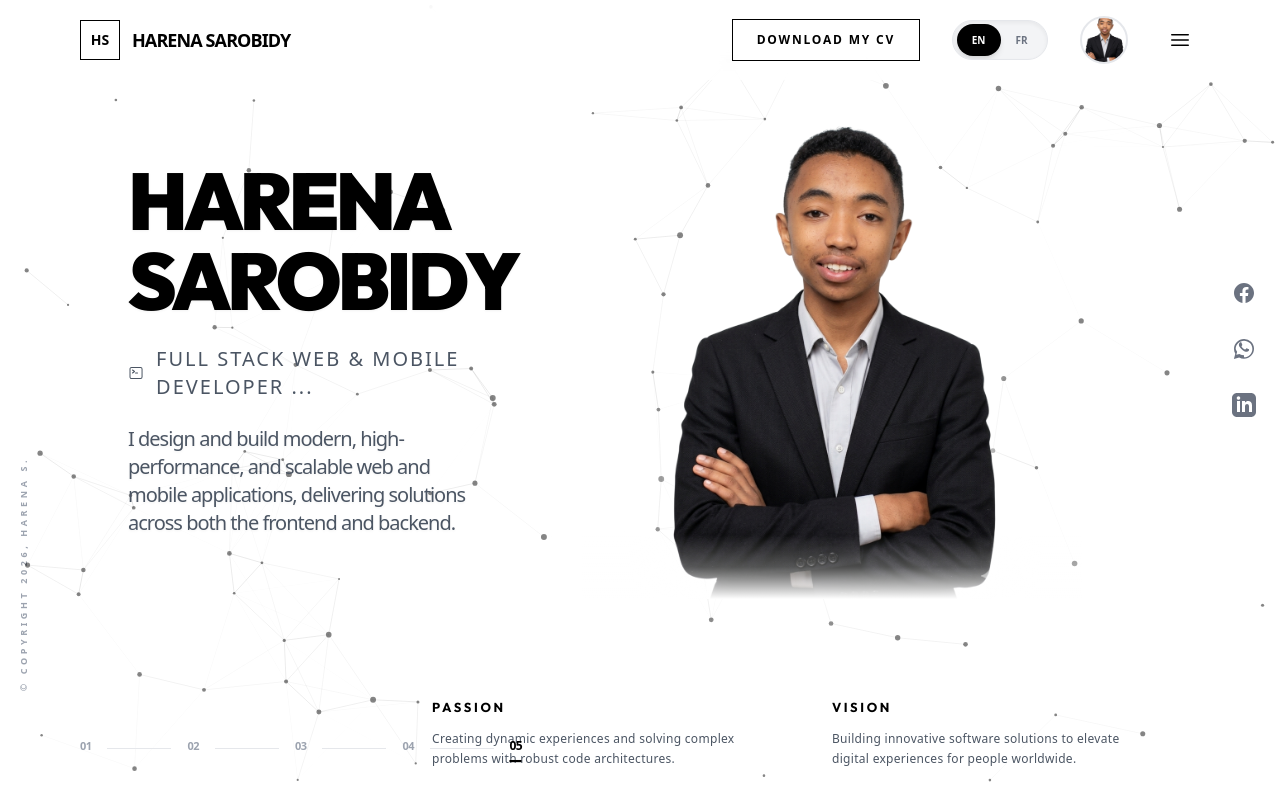
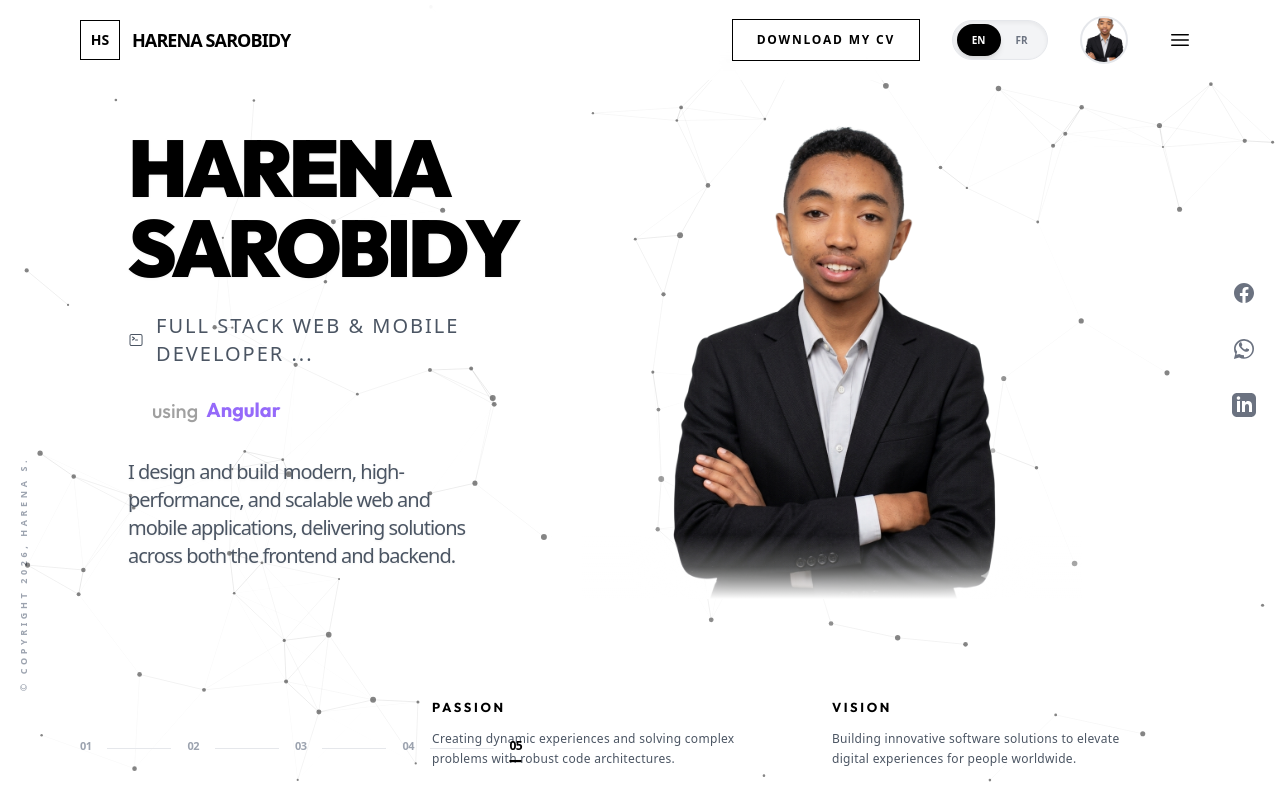
Before and after one commit to MihSA2006/My-Portfolio-V2, a React (Vite) app: page / in a window 1280 px wide. Built offline with nearby package versions, Linux system fonts and the light colour scheme; a web font is replaced by a local one.

Commit message:
Add new content in Me.jsx

```diff
--- a/src/components/Me.jsx
+++ b/src/components/Me.jsx
@@ -35,6 +35,24 @@ const Me = () => {
                             <CommandLineIcon className="w-5 h-5 text-gray-600 md:w-6 md:h-6" />
                             <span className="text-base md:text-xl text-gray-600 font-light tracking-widest uppercase">{t.me.role}</span>
                         </div>
+
+                        {/* Tech Loader Animation */}
+                        <div className="mt-5 flex justify-center lg:justify-start">
+                            <div className="tech-card">
+                                <div className="tech-loader">
+                                    <p>{t.me.use}</p>
+                                    <div className="tech-words">
+                                        <span className="tech-word">React</span>
+                                        <span className="tech-word">Angular</span>
+                                        <span className="tech-word">Nest</span>
+                                        <span className="tech-word">Express</span>
+                                        <span className="tech-word">Django</span>
+                                        <span className="tech-word">React</span>
+                                    </div>
+                                </div>
+                            </div>
+                        </div>
+
                         <p className="mt-6 text-gray-600 leading-relaxed text-sm md:text-xl tracking-tighter drop-shadow-sm transition-all duration-500">
                             {t.me.aboutme}
                         </p>
--- a/src/data/translations/en.js
+++ b/src/data/translations/en.js
@@ -17,6 +17,7 @@ export const en = {
     name: "Harena",
     lastName: "Sarobidy",
     role: "Full Stack Web & Mobile Developer ...",
+    use: "using",
     aboutme:
       "I design and build modern, high-performance, and scalable web and mobile applications, delivering solutions across both the frontend and backend.",
     passion: {
--- a/src/data/translations/fr.js
+++ b/src/data/translations/fr.js
@@ -17,6 +17,7 @@ export const fr = {
     name: "Harena",
     lastName: "Sarobidy",
     role: "Développeur Full Stack Web & Mobile ...",
+    use: "utilisant",
     aboutme:
       "Je conçois et développe des applications modernes, performantes et évolutives, en intervenant aussi bien sur le frontend que sur le backend.",
     passion: {
--- a/src/index.css
+++ b/src/index.css
@@ -38,3 +38,185 @@
   scrollbar-width: none;
   /* Firefox */
 }
+
+/* --- Tech Loader Component CSS (Me.jsx) --- */
+.tech-card {
+  background: none;
+  padding: 0 1.5rem;
+  display: inline-block;
+}
+
+.tech-loader {
+  color: rgb(160, 160, 160);
+  font-family: "Poppins", "Outfit", sans-serif;
+  font-weight: 500;
+  font-size: 20px;
+  box-sizing: content-box;
+  height: 38px;
+  padding: 4px 0;
+  display: flex;
+  align-items: center;
+  border-radius: 8px;
+}
+
+.tech-loader p {
+  margin: 0;
+  padding: 0;
+  font-weight: 500;
+}
+
+.tech-words {
+  overflow: hidden;
+  position: relative;
+  height: 38px;
+}
+
+.tech-words::after {
+  content: "";
+  position: absolute;
+  inset: 0;
+  background: linear-gradient(
+    var(--bg-color) 10%,
+    transparent 30%,
+    transparent 70%,
+    var(--bg-color) 90%
+  );
+  z-index: 20;
+  pointer-events: none;
+}
+
+.tech-word {
+  display: block;
+  height: 38px;
+  line-height: 38px;
+  padding-left: 8px;
+  color: #956afa;
+  font-weight: 700;
+  animation: spin_4991 5s infinite;
+}
+
+@keyframes spin_4991 {
+  10% {
+    -webkit-transform: translateY(-102%);
+    transform: translateY(-102%);
+  }
+
+  25% {
+    -webkit-transform: translateY(-100%);
+    transform: translateY(-100%);
+  }
+
+  35% {
+    -webkit-transform: translateY(-202%);
+    transform: translateY(-202%);
+  }
+
+  50% {
+    -webkit-transform: translateY(-200%);
+    transform: translateY(-200%);
+  }
+
+  60% {
+    -webkit-transform: translateY(-302%);
+    transform: translateY(-302%);
+  }
+
+  75% {
+    -webkit-transform: translateY(-300%);
+    transform: translateY(-300%);
+  }
+
+  85% {
+    -webkit-transform: translateY(-402%);
+    transform: translateY(-402%);
+  }
+
+  100% {
+    -webkit-transform: translateY(-400%);
+    transform: translateY(-400%);
+  }
+}
+
+/* --- Hackathons Blob Card Hover Effect (Hackathons.jsx) --- */
+.hackathon-card {
+  position: relative;
+  border-radius: 24px;
+  z-index: 10;
+  overflow: hidden;
+  display: flex;
+  flex-direction: column;
+  justify-content: space-between;
+  box-shadow: 0 20px 50px rgba(0, 0, 0, 0.08);
+  transition: all 0.5s ease;
+}
+
+.hackathon-card:hover {
+  box-shadow: 0 30px 60px rgba(149, 106, 250, 0.2), 0 20px 40px rgba(0,0,0,0.1);
+  transform: translateY(-8px);
+}
+
+.hackathon-card-bg {
+  position: absolute;
+  top: 5px;
+  left: 5px;
+  right: 5px;
+  bottom: 5px;
+  z-index: 2;
+  background: rgba(255, 255, 255, 0.93);
+  backdrop-filter: blur(24px);
+  -webkit-backdrop-filter: blur(24px);
+  border-radius: 20px;
+  overflow: hidden;
+  outline: 2px solid white;
+  display: flex;
+  flex-direction: column;
+  justify-content: space-between;
+  padding: 1.5rem;
+}
+
+@media (min-width: 1024px) {
+  .hackathon-card-bg {
+    padding: 2.5rem;
+  }
+}
+
+.hackathon-card-blob {
+  position: absolute;
+  z-index: 1;
+  top: 50%;
+  left: 50%;
+  width: 160px;
+  height: 160px;
+  border-radius: 50%;
+  background: linear-gradient(135deg, #956afa, #ff0000, #956afa);
+  opacity: 0;
+  filter: blur(16px);
+  transition: opacity 0.5s ease;
+}
+
+.hackathon-card:hover .hackathon-card-blob {
+  opacity: 1;
+  animation: blob-bounce 5s infinite ease;
+}
+
+@keyframes blob-bounce {
+  0% {
+    transform: translate(-100%, -100%) translate3d(0, 0, 0);
+  }
+
+  25% {
+    transform: translate(-100%, -100%) translate3d(100%, 0, 0);
+  }
+
+  50% {
+    transform: translate(-100%, -100%) translate3d(100%, 100%, 0);
+  }
+
+  75% {
+    transform: translate(-100%, -100%) translate3d(0, 100%, 0);
+  }
+
+  100% {
+    transform: translate(-100%, -100%) translate3d(0, 0, 0);
+  }
+}
```
